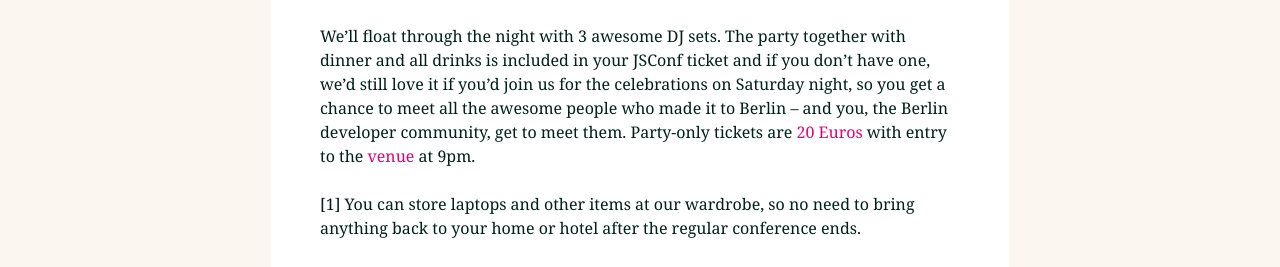
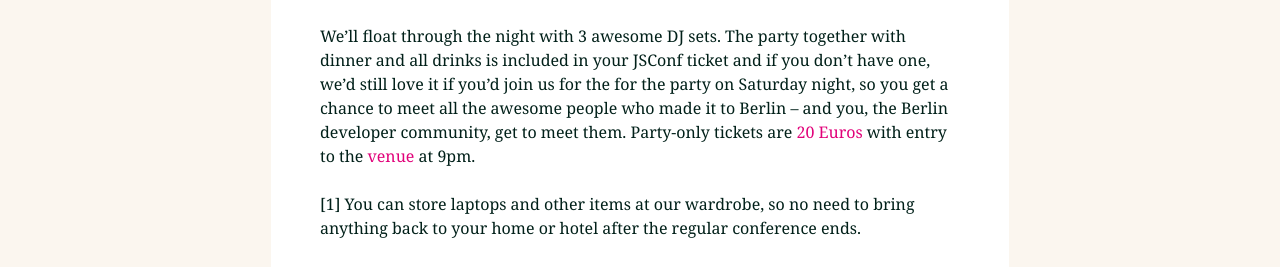
Before and after one commit to jsconf/2014.jsconf.eu, a Jekyll site: the page built from _posts/2014-09-01-saturday-night-party.md, in a window 1280 px wide. Shown: the part 1460-1727 px from the top of the page. Built offline with Jekyll 4.4.1, drawn with Linux system fonts in a browser that asks for light colours; nearby versions of some CDN libraries; comment, search, counter and statistics services are not loaded.

Commit message:
Clarification

```diff
--- a/_posts/2014-09-01-saturday-night-party.md
+++ b/_posts/2014-09-01-saturday-night-party.md
@@ -18,7 +18,7 @@
 {% assign video_id="0F2_b58tz6w" %}
 {% include youtube.md %}
 
-We'll float through the night with 3 awesome DJ sets. The party together with dinner and all drinks is included in your JSConf ticket and if you don't have one, we'd still love it if you'd join us for the celebrations on Saturday night, so you get a chance to meet all the awesome people who made it to Berlin – and you, the Berlin developer community, get to meet them. Party-only tickets are [20 Euros](https://ti.to/jsconfeu/jsconf-eu-2014?release_id=08znzuddg0s) with entry to the [venue](/location/) at 9pm.
+We'll float through the night with 3 awesome DJ sets. The party together with dinner and all drinks is included in your JSConf ticket and if you don't have one, we'd still love it if you'd join us for the for the party on Saturday night, so you get a chance to meet all the awesome people who made it to Berlin – and you, the Berlin developer community, get to meet them. Party-only tickets are [20 Euros](https://ti.to/jsconfeu/jsconf-eu-2014?release_id=08znzuddg0s) with entry to the [venue](/location/) at 9pm.
 
 [1] You can store laptops and other items at our wardrobe, so no need to bring anything back to your home or hotel after the regular conference ends.
 
```
